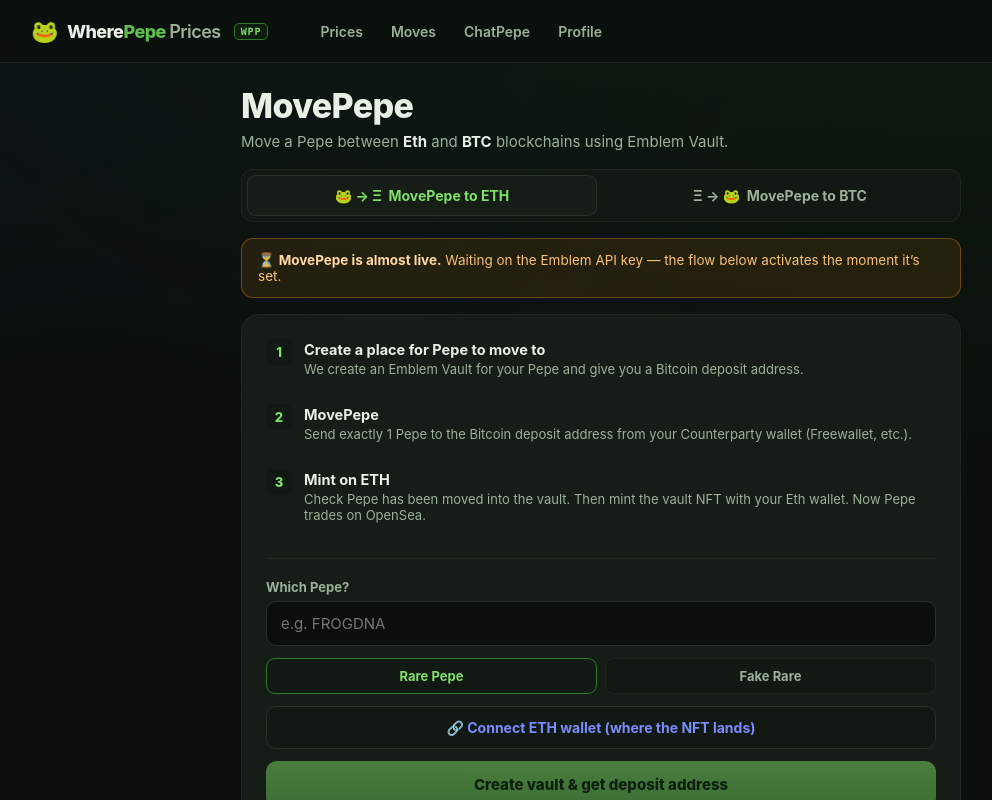
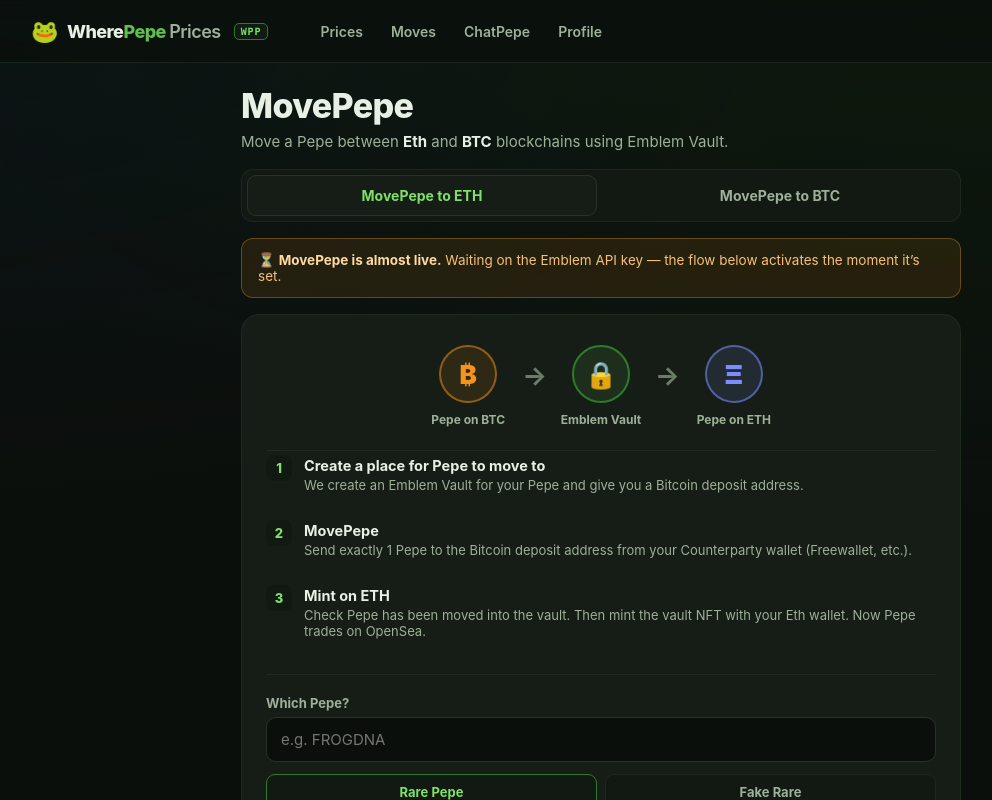
Before and after one commit to MintFaced/wherepepe, a Next.js app: page /moves in a window 1280 px wide. Shown: the top 800 px of the page, without its empty margins (39-1031 px from the left). Built offline with nearby package versions, Linux system fonts and the light colour scheme; no server answers.

Commit message:
Add files via upload

```diff
--- a/app/components/MovesPanel.js
+++ b/app/components/MovesPanel.js
@@ -12,6 +12,20 @@
     ['1', 'Choose which Pepe to move from ETH', 'Connect the ETH wallet holding the wrapped Pepe you want to move.'],
     ['2', 'Sign to MovePepe', 'Your wallet signs and burns the vault NFT to release the contents.'],
     ['3', 'MovePepe to BTC', 'You receive the vault’s private key. Import it to control the Pepe on Counterparty again.'],
+  ],
+};
+
+// Visual journey for each direction.
+const DIAGRAM = {
+  wrap: [
+    { ico: '₿', cls: 'btc', label: 'Pepe on BTC' },
+    { ico: '🔒', cls: 'vault', label: 'Emblem Vault' },
+    { ico: 'Ξ', cls: 'eth', label: 'Pepe on ETH' },
+  ],
+  unwrap: [
+    { ico: 'Ξ', cls: 'eth', label: 'Pepe on ETH' },
+    { ico: '🔥', cls: 'vault', label: 'Burn vault' },
+    { ico: '₿', cls: 'btc', label: 'Pepe on BTC' },
   ],
 };
 
@@ -81,8 +95,8 @@
       </div>
 
       <div className="moves-toggle" role="group" aria-label="Direction">
-        <button className={dir === 'wrap' ? 'active' : ''} onClick={() => { setDir('wrap'); setVault(null); setBalances(null); }}>🐸 → Ξ&nbsp; MovePepe to ETH</button>
-        <button className={dir === 'unwrap' ? 'active' : ''} onClick={() => { setDir('unwrap'); setVault(null); setBalances(null); }}>Ξ → 🐸&nbsp; MovePepe to BTC</button>
+        <button className={dir === 'wrap' ? 'active' : ''} onClick={() => { setDir('wrap'); setVault(null); setBalances(null); }}>MovePepe to ETH</button>
+        <button className={dir === 'unwrap' ? 'active' : ''} onClick={() => { setDir('unwrap'); setVault(null); setBalances(null); }}>MovePepe to BTC</button>
       </div>
 
       {configured === false && (
@@ -90,6 +104,16 @@
       )}
 
       <div className="moves-card">
+        <div className="mp-diagram">
+          {DIAGRAM[dir].flatMap((node, i) => [
+            i > 0 && <div className="mp-arrow" key={`a${i}`} aria-hidden="true">→</div>,
+            <div className="mp-node" key={`n${i}`}>
+              <div className={`mp-ico ${node.cls}`}>{node.ico}</div>
+              <span className="mp-lbl">{node.label}</span>
+            </div>,
+          ]).filter(Boolean)}
+        </div>
+
         <div className="moves-steps">
           {STEPS[dir].map(([n, t, d]) => (
             <div className="mstep" key={n}><span className="mstep-n">{n}</span><div><b>{t}</b><p>{d}</p></div></div>
--- a/app/globals.css
+++ b/app/globals.css
@@ -594,3 +594,13 @@
 .mdep-row { display: flex; align-items: center; gap: 12px; flex-wrap: wrap; margin-top: 12px; }
 .mdep-ok { color: var(--pepe-bright); font-weight: 700; font-size: 13px; }
 .moves-deposit .btn-move { margin-top: 12px; width: 100%; }
+
+/* MovePepe flow diagram */
+.mp-diagram { display: flex; align-items: flex-start; justify-content: center; gap: 6px; padding: 6px 0 22px; margin-bottom: 4px; border-bottom: 1px solid var(--border); }
+.mp-node { display: flex; flex-direction: column; align-items: center; gap: 9px; width: 96px; }
+.mp-ico { width: 58px; height: 58px; border-radius: 50%; display: grid; place-items: center; font-size: 26px; font-weight: 900; border: 2px solid var(--border-solid); background: var(--bg-raised); }
+.mp-ico.btc { color: var(--btc); border-color: rgba(247,147,26,0.5); background: rgba(247,147,26,0.1); }
+.mp-ico.eth { color: var(--eth); border-color: rgba(123,140,255,0.55); background: rgba(123,140,255,0.12); }
+.mp-ico.vault { color: var(--pepe-bright); border-color: var(--pepe-deep); background: rgba(95,191,79,0.1); }
+.mp-lbl { font-size: 12px; color: var(--text-dim); font-weight: 700; text-align: center; line-height: 1.3; }
+.mp-arrow { color: var(--text-faint); font-size: 26px; font-weight: 700; margin-top: 15px; }
```
